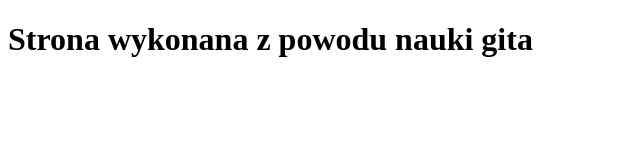
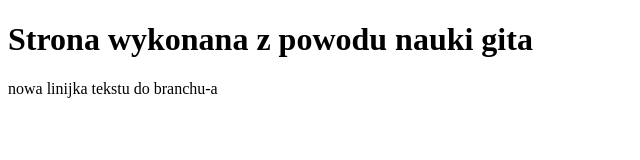
Before and after one commit to w0nsky/moje-pierwsze-repozytorium, a plain HTML site: page index.html in a window 1280 px wide. Shown: the whole page, without its empty margins (0-640 px from the left). Drawn offline with Linux system fonts and the light colour scheme.

Commit message:
Zmiany na branchu-A

```diff
--- a/index.html
+++ b/index.html
@@ -6,5 +6,6 @@
     </head>
     <body>
         <h1>Strona wykonana z powodu nauki gita</h1>
+        <p>nowa linijka tekstu do branchu-a</p>
     </body>
 </html>
```
